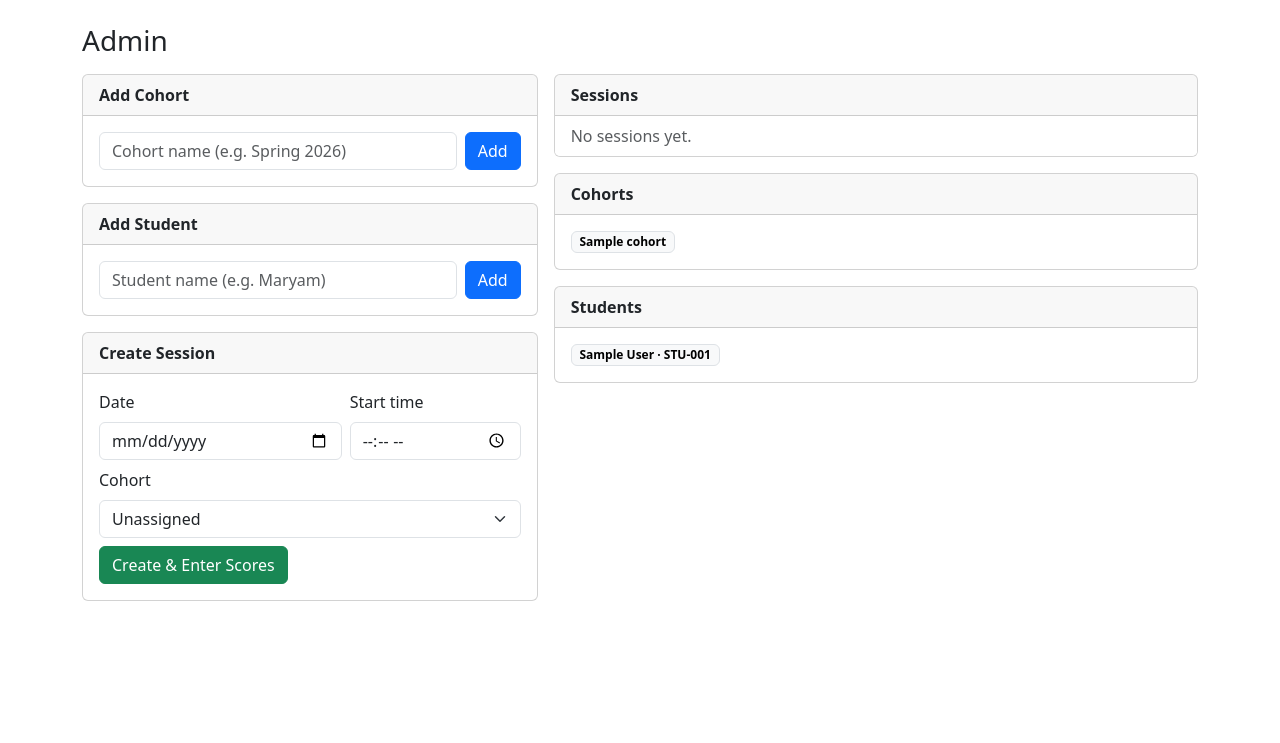
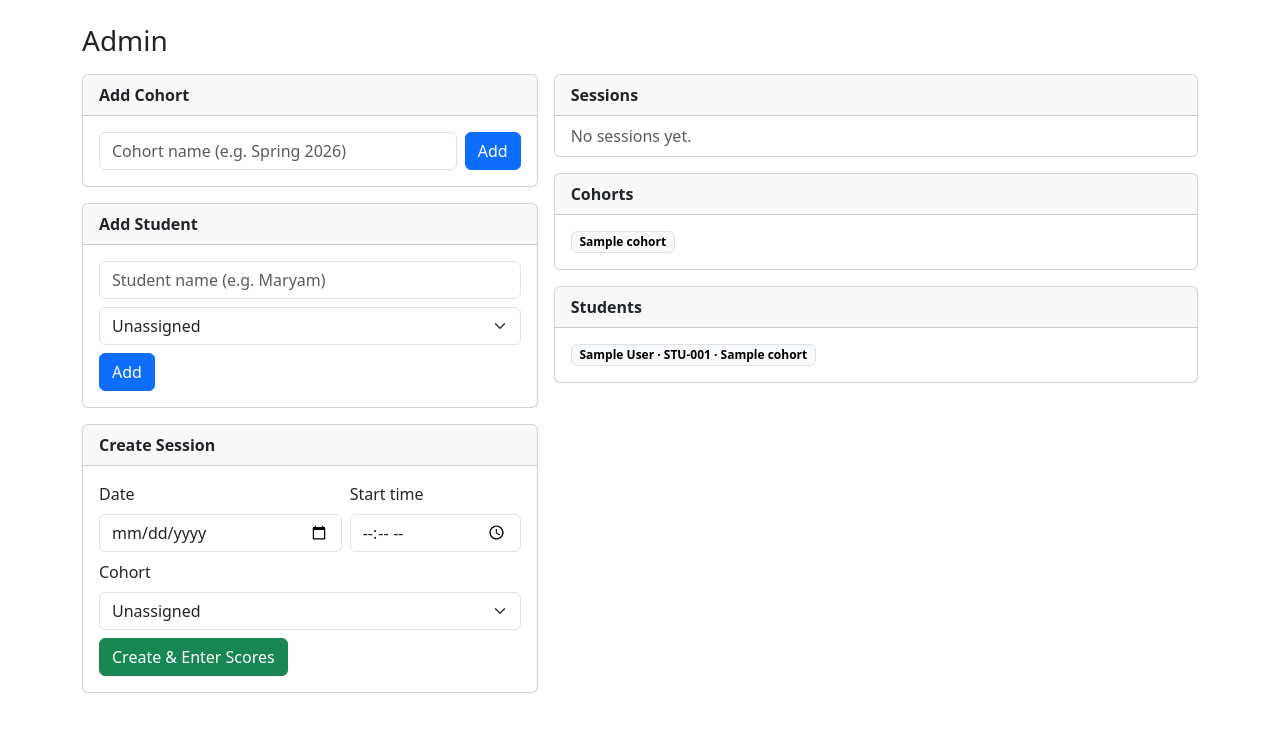
Before and after one commit to mdcellou03/Leaderboard-App-for-AmalBIlm, a Flask app: page /admin in a window 1280 px wide. Shown: the part 57-800 px from the top of the page. Run offline with Flask 3, Linux system fonts and the light colour scheme; the visitor is signed in with stand-in values (Sample User, id 1); tables that the repository leaves empty hold one stand-in row (values such as "Sample post").

Commit message:
Add cohort membership to students and scope scoring by cohort
Store each student against a cohort, expose cohort fields through the API, filter leaderboard/scoring/session entries by cohort, update the legacy admin student form, and add the migration needed for presenter workflows to stay tied to the selected cohort.

```diff
--- a/backend/models.py
+++ b/backend/models.py
@@ -5,6 +5,7 @@ from extensions import db
 
 class Student(db.Model):
     id = db.Column(db.Integer, primary_key=True)
+    cohort_id = db.Column(db.Integer, db.ForeignKey("cohort.id"), nullable=True)
     name = db.Column(db.String(120), nullable=False, unique=True)
 
     scores = db.relationship("ScoreEntry", backref="student", cascade="all, delete-orphan")
@@ -17,6 +18,7 @@ class Cohort(db.Model):
     id = db.Column(db.Integer, primary_key=True)
     name = db.Column(db.String(120), nullable=False, unique=True)
 
+    students = db.relationship("Student", backref="cohort")
     sessions = db.relationship("WorkshopSession", backref="cohort")
 
     def __repr__(self) -> str:
--- a/backend/routes/admin.py
+++ b/backend/routes/admin.py
@@ -45,8 +45,13 @@ def register_admin_routes(app: Flask) -> None:
     @login_required
     def add_student():
         name = (request.form.get("name") or "").strip()
+        cohort_id = _optional_int_field("cohort_id")
         if not name:
             flash("Student name is required.", "error")
+            return redirect(url_for("admin"))
+
+        if cohort_id and not db.session.get(Cohort, cohort_id):
+            flash("Selected cohort does not exist.", "error")
             return redirect(url_for("admin"))
 
         try:
@@ -55,11 +60,15 @@ def register_admin_routes(app: Flask) -> None:
                 flash("That student already exists.", "error")
                 return redirect(url_for("admin"))
 
-            student = Student(name=name)
+            student = Student(name=name, cohort_id=cohort_id)
             db.session.add(student)
             db.session.commit()
 
-            for sess in WorkshopSession.query.all():
+            sessions_query = WorkshopSession.query
+            if cohort_id is not None:
+                sessions_query = sessions_query.filter_by(cohort_id=cohort_id)
+
+            for sess in sessions_query.all():
                 exists = ScoreEntry.query.filter_by(
                     student_id=student.id,
                     workshop_session_id=sess.id,
@@ -110,7 +119,11 @@ def register_admin_routes(app: Flask) -> None:
         db.session.add(workshop_session)
         db.session.commit()
 
-        for student in Student.query.all():
+        students_query = Student.query
+        if cohort_id is not None:
+            students_query = students_query.filter_by(cohort_id=cohort_id)
+
+        for student in students_query.all():
             db.session.add(ScoreEntry(student_id=student.id, workshop_session_id=workshop_session.id))
         db.session.commit()
 
@@ -121,7 +134,11 @@ def register_admin_routes(app: Flask) -> None:
     @login_required
     def admin_session(workshop_session_id: int):
         workshop_session = WorkshopSession.query.get_or_404(workshop_session_id)
-        students = Student.query.order_by(Student.name.asc()).all()
+        students_query = Student.query
+        if workshop_session.cohort_id is not None:
+            students_query = students_query.filter_by(cohort_id=workshop_session.cohort_id)
+
+        students = students_query.order_by(Student.name.asc()).all()
         entries = ScoreEntry.query.filter_by(workshop_session_id=workshop_session_id).all()
         entry_by_student = {entry.student_id: entry for entry in entries}
         return render_template(
@@ -135,7 +152,11 @@ def register_admin_routes(app: Flask) -> None:
     @login_required
     def save_session(workshop_session_id: int):
         workshop_session = WorkshopSession.query.get_or_404(workshop_session_id)
-        students = Student.query.all()
+        students_query = Student.query
+        if workshop_session.cohort_id is not None:
+            students_query = students_query.filter_by(cohort_id=workshop_session.cohort_id)
+
+        students = students_query.all()
 
         for student in students:
             entry = ScoreEntry.query.filter_by(
--- a/backend/services/scoring.py
+++ b/backend/services/scoring.py
@@ -63,7 +63,11 @@ def compute_base_points(entry: ScoreEntry, workshop_session: WorkshopSession) ->
 
 
 def compute_leaderboard(cohort_id: Optional[int] = None) -> List[dict]:
-    students = Student.query.order_by(Student.name.asc()).all()
+    students_query = Student.query
+    if cohort_id is not None:
+        students_query = students_query.filter_by(cohort_id=cohort_id)
+
+    students = students_query.order_by(Student.name.asc()).all()
     sessions_query = WorkshopSession.query
     if cohort_id is not None:
         sessions_query = sessions_query.filter_by(cohort_id=cohort_id)
--- a/backend/templates/admin.html
+++ b/backend/templates/admin.html
@@ -18,10 +18,22 @@
     <div class="card mb-3">
       <div class="card-header fw-semibold">Add Student</div>
       <div class="card-body">
-        <form method="post" action="{{ url_for('add_student') }}" class="d-flex gap-2">
+        <form method="post" action="{{ url_for('add_student') }}" class="row g-2">
           <input type="hidden" name="csrf_token" value="{{ csrf_token() }}">
-          <input class="form-control" name="name" placeholder="Student name (e.g. Maryam)" required />
-          <button class="btn btn-primary" type="submit">Add</button>
+          <div class="col-12">
+            <input class="form-control" name="name" placeholder="Student name (e.g. Maryam)" required />
+          </div>
+          <div class="col-12">
+            <select class="form-select" name="cohort_id">
+              <option value="">Unassigned</option>
+              {% for cohort in cohorts %}
+                <option value="{{ cohort.id }}">{{ cohort.name }}</option>
+              {% endfor %}
+            </select>
+          </div>
+          <div class="col-12">
+            <button class="btn btn-primary" type="submit">Add</button>
+          </div>
         </form>
       </div>
     </div>
@@ -95,7 +107,10 @@
       <div class="card-body">
         <div class="d-flex flex-wrap gap-2">
           {% for st in students %}
-            <span class="badge text-bg-light border">{{ st.name }} &middot; {{ student_code(st.id) }}</span>
+            <span class="badge text-bg-light border">
+              {{ st.name }} &middot; {{ student_code(st.id) }}
+              {% if st.cohort %}&middot; {{ st.cohort.name }}{% endif %}
+            </span>
           {% else %}
             <span class="text-muted">No students yet.</span>
           {% endfor %}
--- a/frontend/src/app/api.ts
+++ b/frontend/src/app/api.ts
@@ -5,6 +5,8 @@ export interface ApiCohort {
 
 export interface ApiStudent {
   id: number;
+  cohort_id: number | null;
+  cohort_name: string | null;
   code: string;
   name: string;
 }
```
Also changed, not shown: backend/migrations/versions/6c4e3f0a2f1d_add_student_cohort_membership.py (added, +27 -0 lines), backend/routes/api.py (+8 -1 lines), frontend/src/app/App.tsx (+11 -5 lines).
